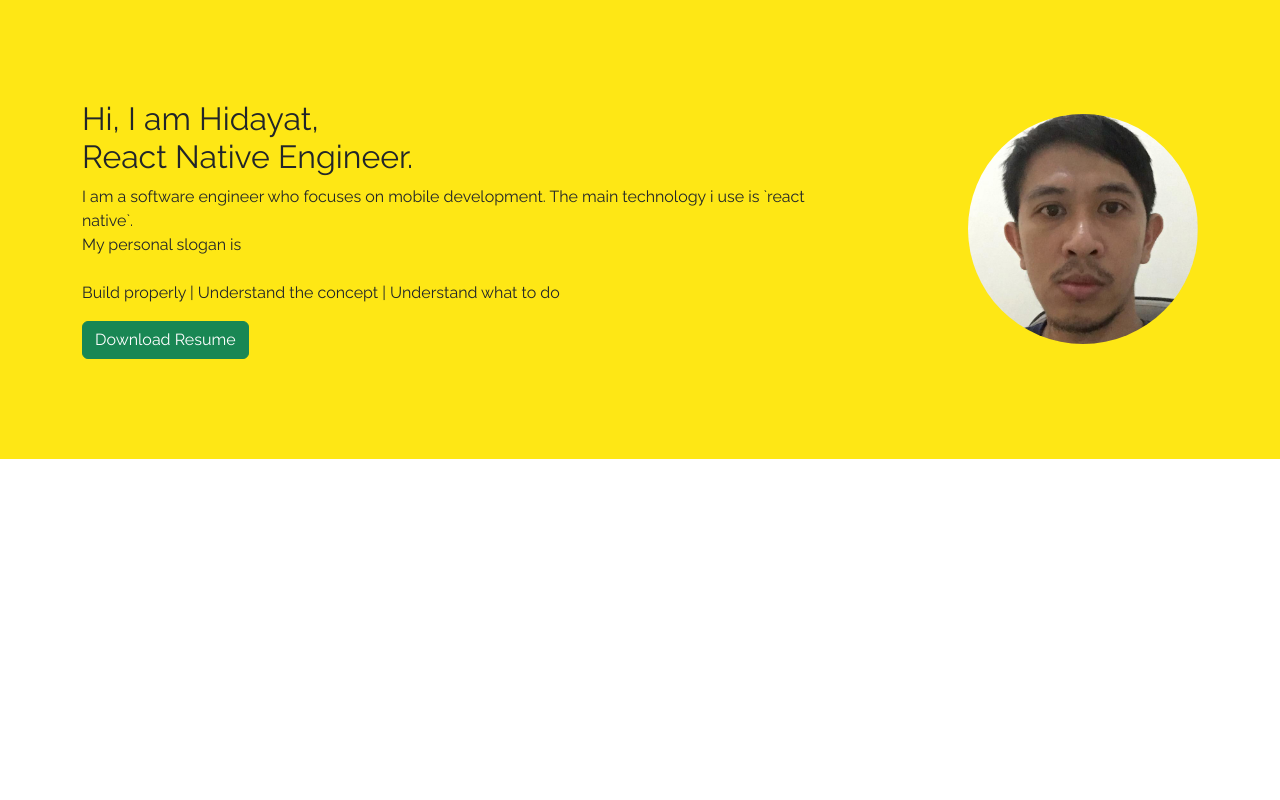
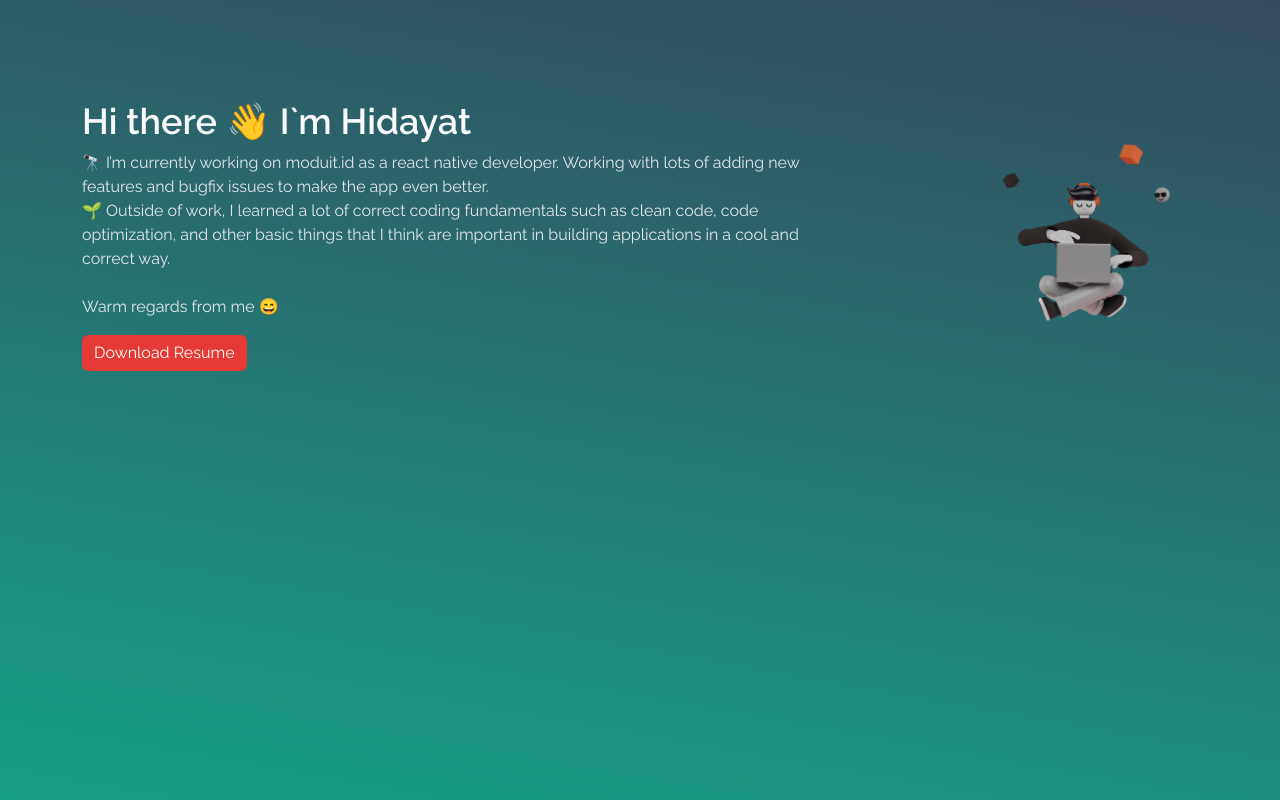
Before and after one commit to hidayat-nur/hidayat-nur.github.io, a React (Create React App) app: page / in a window 1280 px wide. Built offline with nearby package versions, Linux system fonts and the light colour scheme.

Commit message:
redesign home

```diff
--- a/src/assets/images.ts
+++ b/src/assets/images.ts
@@ -1,5 +1,5 @@
-import AVATAR from "./images/hidayat.jpeg";
+import SALY from "./images/saly.png";
 
 export const IMG = {
-  AVATAR,
+  SALY,
 };
--- a/src/screens/home/index.styles.ts
+++ b/src/screens/home/index.styles.ts
@@ -1,15 +1,22 @@
 import COLORS from "./../../styles/colors";
 
 export default {
-  wrapIntro: {
-    backgroundColor: COLORS.lightYellow,
+  container: {
+    flex: 1,
+    height: "100vh",
+    backgroundImage: "linear-gradient(190deg, #34495E, #16A085)",
   },
+  wrapIntro: {},
   intro: {
     paddingTop: 100,
     paddingBottom: 100,
   },
   wrapIntroInfo: {
     alignSelf: "center",
+  },
+  btnCV: {
+    backgroundColor: COLORS.globalRed,
+    borderWidth: 0,
   },
   wrapAvatar: {
     alignSelf: "center",
@@ -20,10 +27,17 @@ export default {
     height: 230,
   },
   introLabel: {
-    color: COLORS.darkNavy,
-    fontWeight: 500,
+    // font-family: 'Poppins';
+    fontStyle: "normal",
+    fontWeight: "700",
+    fontSize: 36,
+    color: COLORS.globalWhite,
   },
   introSubLabel: {
-    color: COLORS.darkNavy,
+    // font-family: 'Poppins';
+    fontStyle: "normal",
+    fontWeight: "400",
+    fontSize: 16,
+    color: COLORS.globalGray,
   },
 };
--- a/src/screens/home/index.tsx
+++ b/src/screens/home/index.tsx
@@ -6,29 +6,31 @@ import Files from "./../../assets/files";
 
 function Home() {
   return (
-    <div>
+    <div style={styles.container}>
       <div style={styles.wrapIntro}>
         <Container>
           <Row style={styles.intro}>
             <Col xs={8} style={styles.wrapIntroInfo}>
-              <h2 style={styles.introLabel}>
-                Hi, I am Hidayat, <br /> React Native Engineer.
-              </h2>
+              <h2 style={styles.introLabel}>Hi there 👋 I`m Hidayat</h2>
               <p style={styles.introSubLabel}>
-                I am a software engineer who focuses on mobile development. The
-                main technology i use is `react native`.
+                🔭 I’m currently working on moduit.id as a react native
+                developer. Working with lots of adding new features and bugfix
+                issues to make the app even better.
                 <br />
-                My personal slogan is
+                🌱 Outside of work, I learned a lot of correct coding
+                fundamentals such as clean code, code optimization, and other
+                basic things that I think are important in building applications
+                in a cool and correct way.
                 <br />
                 <br />
-                Build properly | Understand the concept | Understand what to do
+                Warm regards from me 😄
               </p>
-              <Button variant="success" href={Files.cv} target="_blank">
+              <Button style={styles.btnCV} href={Files.cv} target="_blank">
                 Download Resume
               </Button>
             </Col>
             <Col style={styles.wrapAvatar}>
-              <Image src={IMG.AVATAR} style={styles.avatar} roundedCircle />
+              <Image src={IMG.SALY} style={styles.avatar} roundedCircle />
             </Col>
           </Row>
         </Container>
--- a/src/styles/colors.ts
+++ b/src/styles/colors.ts
@@ -1,4 +1,7 @@
 export default {
   lightYellow: "#fee715ff",
   darkNavy: "#10182ff",
+  globalWhite: "#F9FAFB",
+  globalGray: "#E5E7EB",
+  globalRed: "#E53935",
 };
```
Also changed, not shown: src/assets/images/hidayat.jpeg (deleted), src/assets/images/saly.png (added).
